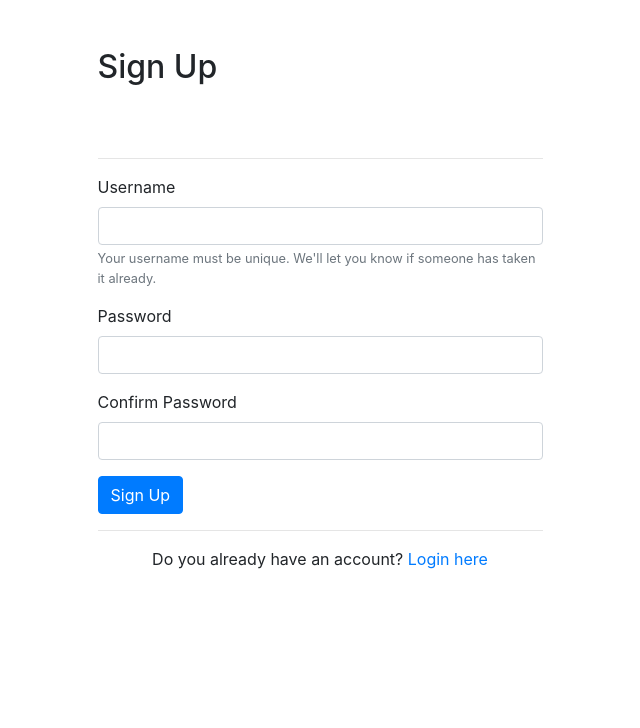
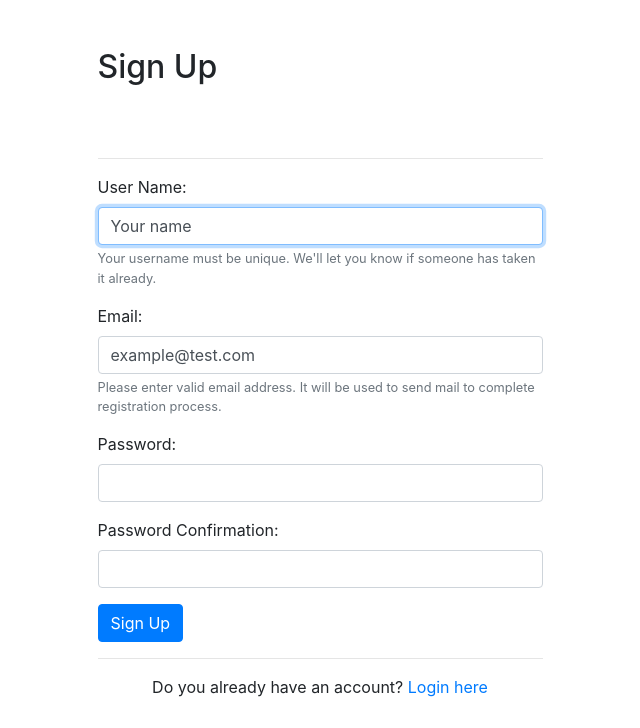
Before and after one commit to nikolayturist/nikotodo, a Django app: page /signup/ in a window 1280 px wide. Shown: the part 72-800 px from the top of the page, without its empty margins (320-960 px from the left). Run offline with Django 3.2, Linux system fonts and the light colour scheme; some libraries are stand-ins or nearby versions.

Commit message:
Added password validator, mail confirmation for signup

```diff
--- a/mytodo/urls.py
+++ b/mytodo/urls.py
@@ -19,6 +19,10 @@ from todo import views
 urlpatterns = [
     path('admin/', admin.site.urls),
     path('signup/', views.signupuser, name="signupuser"),
+
+    path('account_activation/', views.account_activation, name='account_activation'),
+    path('activate/<slug:uidb64>/<slug:token>/', views.activate_account, name='activate_account'),
+
     path('logout/', views.logoutuser, name="logoutuser"),
     path('login/', views.loginuser, name="loginuser"),
 
--- a/todo/forms.py
+++ b/todo/forms.py
@@ -1,6 +1,10 @@
 from django.forms import ModelForm
 from .models import Todo
 from django import forms
+from django.contrib.auth.forms import UserCreationForm
+from django.contrib.auth.models import User
+from django.core.validators import validate_email
+from django.core.exceptions import ValidationError
 
 
 class TodoForm(ModelForm):
@@ -11,3 +15,69 @@ class TodoForm(ModelForm):
             widget=forms.DateInput(format='%m/%d/%Y'),
             input_formats=('%m/%d/%Y',)
         )
+
+
+class UserRegistrationForm(UserCreationForm):
+    username = forms.CharField(max_length=50,
+                               label="User name",
+                               required=True,
+                               initial="Your name",
+                               widget=(forms.TextInput(attrs={'class': 'form-control'}))
+                               )
+    email = forms.EmailField(max_length=254,
+                             required=True,
+                             initial="example@test.com",
+                             widget=(forms.TextInput(attrs={'class': 'form-control'})))
+
+    password1 = forms.CharField(label="Password",
+                                widget=forms.PasswordInput(attrs={'class': 'form-control'}))
+
+    password2 = forms.CharField(label="Password Confirmation",
+                                widget=forms.PasswordInput(attrs={'class': 'form-control'}))
+
+    class Meta:
+        model = User
+        fields = [
+            'username',
+            'email',
+            'password1',
+            'password2',
+        ]
+
+    def clean_username(self):
+        username = self.cleaned_data['username'].lower()
+        r = User.objects.filter(username=username)
+        if r.count():
+            raise ValidationError("Username already exists. Please try another name.")
+        return username
+
+    def clean_email(self):
+        email = self.cleaned_data['email'].lower()
+        r = User.objects.filter(email=email)
+
+        validate_email(email)
+
+        if r.count():
+            raise ValidationError("Email already exists. Please try another email.")
+
+        return email
+
+    def clean_password1(self):
+        return self.cleaned_data.get('password1')
+
+    def clean_password2(self):
+        password1 = self.cleaned_data.get('password1')
+        password2 = self.cleaned_data.get('password2')
+
+        if password1 and password2 and password1 != password2:
+            raise ValidationError("Passwords didn't match.")
+
+        return password2
+
+    def save(self, commit=True):
+        user = super().save(commit=False)
+        user.set_password(self.cleaned_data["password1"])
+        user.is_active
+        if commit:
+            user.save()
+        return user
--- /dev/null
+++ b/todo/templates/todo/activate_account.html
@@ -0,0 +1,5 @@
+{% autoescape off %}
+Hi {{ user.username }},
+Please click on the link to confirm your registration,
+http://{{ domain }}{% url 'activate_account' uidb64=uid token=token %}
+{% endautoescape %}
--- a/todo/templates/todo/signup.html
+++ b/todo/templates/todo/signup.html
@@ -9,27 +9,44 @@
     </div>
     <div class="row justify-content-center mt-5">
         <div class="col-md-5">
-            {% if error %}
-                <div class="alert alert-danger" role="alert">
-                    {{ error }}
-                </div>
-            {% endif %}
+<!--            {% if error %}-->
+<!--                <div class="alert alert-danger" role="alert">-->
+<!--                    {{ error }}-->
+<!--                </div>-->
+<!--            {% endif %}-->
 
             <form method="POST">
                 {% csrf_token %}
 				<hr>
+<!--				{{ user_creation_form.as_p }}-->
                 <div class="form-group">
-                    <label for="username">Username</label>
-                    <input type="text" name="username" class="form-control" id="username" aria-describedby="usernameHelp">
+					<label for="{{ user_creation_form.username.id_for_label }}">User Name:</label>
+					{{ user_creation_form.username }}
+					<small id="username-alert" class="alert-danger">{{ user_creation_form.username.errors }}</small>
+<!--                    <label for="username">Username</label>-->
+<!--                    <input type="text" name="username" class="form-control" id="username" aria-describedby="usernameHelp">-->
                     <small id="usernameHelp" class="form-text text-muted">Your username must be unique. We'll let you know if someone has taken it already.</small>
                 </div>
-                <div class="form-group">
-                    <label for="password1">Password</label>
-                    <input type="password" name="password1" class="form-control" id="password1">
+				<div class="form-group">
+					<label for="{{ user_creation_form.email.id_for_label }}">Email:</label>
+					{{ user_creation_form.email }}
+					<small id="email-alert" class="alert-danger">{{ user_creation_form.email.errors }}</small>
+<!--                    <label for="email">Email</label>-->
+<!--                    <input type="text" name="email" class="form-control" id="email" aria-describedby="emailHelp">-->
+                    <small id="emailHelp" class="form-text text-muted">Please enter valid email address. It will be used to send mail to complete registration process.</small>
                 </div>
                 <div class="form-group">
-                    <label for="password2">Confirm Password</label>
-                    <input type="password" name="password2" class="form-control" id="password2">
+					<label for="{{ user_creation_form.password1.id_for_label }}">Password:</label>
+					{{ user_creation_form.password1 }}
+<!--                    <label for="password1">Password</label>-->
+<!--                    <input type="password" name="password1" class="form-control" id="password1">-->
+                </div>
+                <div class="form-group">
+					<label for="{{ user_creation_form.password2.id_for_label }}">Password Confirmation:</label>
+					{{ user_creation_form.password2 }}
+					<small id="password2-alert" class="alert-danger">{{ user_creation_form.password2.errors }}</small>
+<!--                    <label for="password2">Confirm Password</label>-->
+<!--                    <input type="password" name="password2" class="form-control" id="password2">-->
                 </div>
                 <button type="submit" class="btn btn-primary">Sign Up</button>
             </form>
--- a/todo/views.py
+++ b/todo/views.py
@@ -1,12 +1,20 @@
 from django.shortcuts import render, redirect, get_object_or_404
-from django.contrib.auth.forms import UserCreationForm, AuthenticationForm
+from django.contrib.auth.forms import AuthenticationForm
 from django.contrib.auth.models import User
 from django.db import IntegrityError
 from django.contrib.auth import login, logout, authenticate
-from .forms import TodoForm
+from .forms import TodoForm, UserRegistrationForm
 from .models import Todo
 from django.utils import timezone
 from django.contrib.auth.decorators import login_required
+from django.core.exceptions import ValidationError
+from django.contrib.sites.shortcuts import get_current_site
+from django.template.loader import render_to_string
+from django.utils.encoding import force_bytes, force_text
+from django.utils.http import urlsafe_base64_encode, urlsafe_base64_decode
+from django.http import HttpResponse
+from django.core.mail import EmailMessage
+from django.contrib.auth.tokens import default_token_generator
 
 
 def home(request):
@@ -16,21 +24,74 @@ def home(request):
 # Create your views here.
 def signupuser(request):
     if request.method == "GET":
-        return render(request, 'todo/signup.html', {"user_creation_form": UserCreationForm()})
+        return render(request, 'todo/signup.html', {"user_creation_form": UserRegistrationForm()})
     else:
-        if request.POST['password1'] == request.POST['password2']:
-            try:
-                user = User.objects.create_user(request.POST['username'], password=request.POST['password1'])
-                user.save()
-                login(request, user)
-                return redirect("currenttodos")
-            except IntegrityError:
-                return render(request, 'todo/signup.html', {"user_creation_form": UserCreationForm(),
-                                                            "error": "The username has been already taken. "
-                                                                     "Please provide new username"})
-        else:
-            return render(request, 'todo/signup.html', {"user_creation_form": UserCreationForm(),
-                                                        "error": "Passwords didn't match"})
+        try:
+            registration_form = UserRegistrationForm(request.POST)
+            if registration_form.is_valid():
+                user = registration_form.save(False)
+                user.is_active = False
+                user.save(True)
+                # --------------------------- #
+                current_site = get_current_site(request)
+                email_subject = 'Activate Your NikoTodo Account'
+                message = render_to_string('todo/activate_account.html', {
+                    'user': user,
+                    'domain': current_site.domain,
+                    'uid': urlsafe_base64_encode(force_bytes(user.pk)),
+                    'token': default_token_generator.make_token(user),
+                })
+                to_email = registration_form.cleaned_data.get('email')
+                email = EmailMessage(email_subject, message, to=[to_email])
+                email.send()
+
+                return redirect("account_activation")
+
+                # --------------------------- #
+                # login(request, user)
+                # return redirect("currenttodos")
+            else:
+                return render(request, 'todo/signup.html', {"user_creation_form": registration_form,
+                                                            "error": registration_form.errors})
+
+        except ValidationError:
+            return render(request, 'todo/signup.html', {"user_creation_form": UserRegistrationForm(),
+                                                        "error": "Please enter valid email address"})
+        except IntegrityError:
+            return render(request, 'todo/signup.html', {"user_creation_form": UserRegistrationForm(),
+                                                        "error": "The username has been already taken. "
+                                                        "Please provide new username"})
+        # try:
+        #
+        # if request.POST['password1'] == request.POST['password2']:
+        #     try:
+        #         user = User.objects.create_user(request.POST['username'], password=request.POST['password1'])
+        #         user.email = request.POST['email']
+        #         user.save()
+        #         login(request, user)
+        #         return redirect("currenttodos")
+        #     except IntegrityError:
+        #         return render(request, 'todo/signup.html', {"user_creation_form": UserRegistrationForm(),
+        #                                                     "error": "The username has been already taken. "
+        #                                                              "Please provide new username"})
+        # else:
+        #     return render(request, 'todo/signup.html', {"user_creation_form": UserRegistrationForm(),
+        #                                                 "error": "Passwords didn't match"})
+
+
+def activate_account(request, uidb64, token):
+    try:
+        uid = force_bytes(urlsafe_base64_decode(uidb64))
+        user = User.objects.get(pk=uid)
+    except(TypeError, ValueError, OverflowError, User.DoesNotExist):
+        user = None
+    if user is not None and default_token_generator.check_token(user, token):
+        user.is_active = True
+        user.save()
+        login(request, user)
+        return HttpResponse('Your account has been activate successfully')
+    else:
+        return HttpResponse('Activation link is invalid!')
 
 
 # Create your views here.
@@ -46,6 +107,9 @@ def loginuser(request):
             login(request, user)
             return redirect("currenttodos")
 
+
+def account_activation(request):
+    return render(request, 'todo/account_activation.html')
 
 @login_required
 def logoutuser(request):
```
Also changed, not shown: mytodo/password_validator.py (added, +21 -0 lines), mytodo/settings.py (+22 -11 lines), todo/templates/todo/account_activation.html (added, +18 -0 lines), todo/templates/todo/activation_result.html (added, +21 -0 lines), 2 other files.
